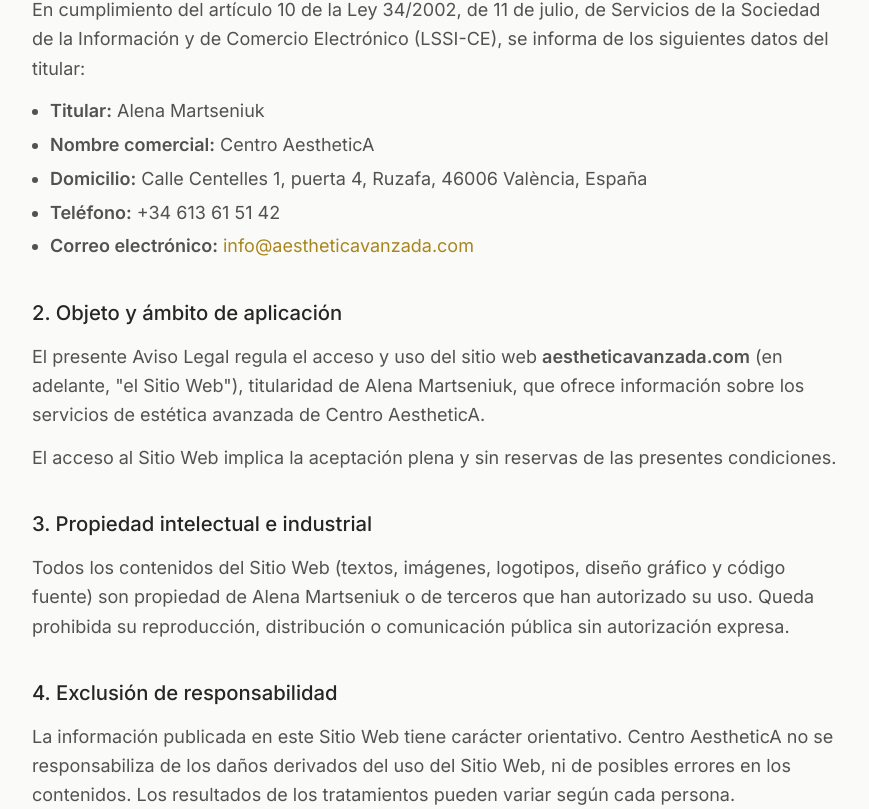
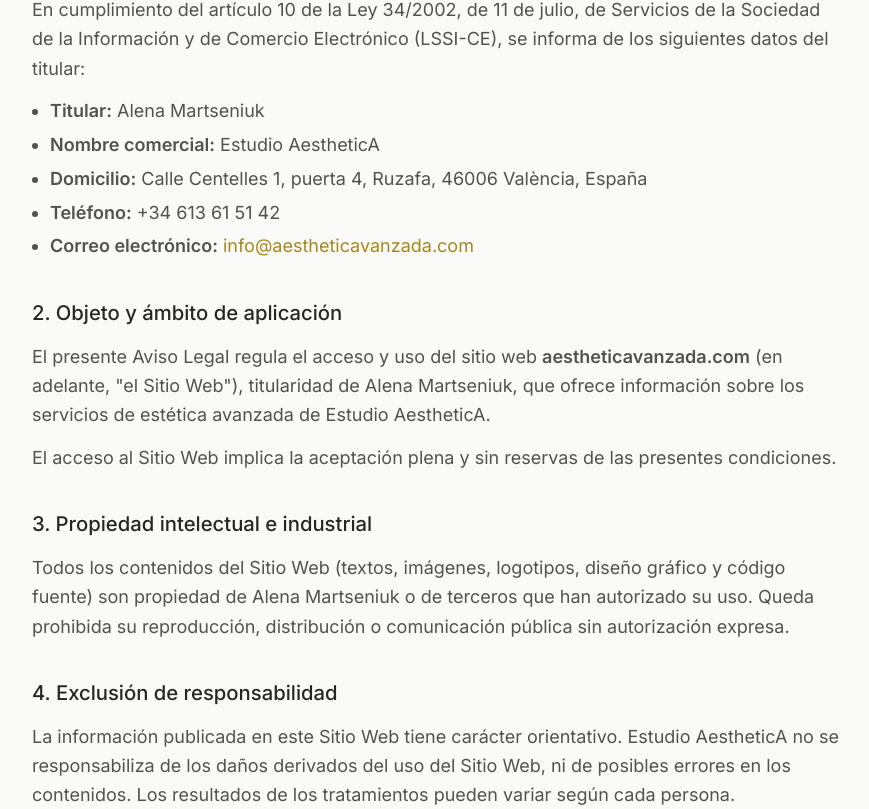
Before and after one commit to lalego/aesthetica-web, a React (Vite) app in the folder apps/web/: page /aviso-legal in a window 1280 px wide. Shown: the part 311-1120 px from the top of the page, without its empty margins (203-1072 px from the left). Built offline with nearby package versions, Linux system fonts and the light colour scheme; no server answers; the database is empty; a web font is replaced by a local one.

Commit message:
fix(web): nombre comercial Estudio AestheticA en las páginas legales

```diff
--- a/apps/web/src/pages/AvisoLegal.tsx
+++ b/apps/web/src/pages/AvisoLegal.tsx
@@ -21,7 +21,7 @@
             <p>En cumplimiento del artículo 10 de la Ley 34/2002, de 11 de julio, de Servicios de la Sociedad de la Información y de Comercio Electrónico (LSSI-CE), se informa de los siguientes datos del titular:</p>
             <ul className="space-y-1 pl-4 list-disc">
               <li><strong>Titular:</strong> Alena Martseniuk</li>
-              <li><strong>Nombre comercial:</strong> Centro AestheticA</li>
+              <li><strong>Nombre comercial:</strong> Estudio AestheticA</li>
               <li><strong>Domicilio:</strong> {CLINIC.address.full}</li>
               <li><strong>Teléfono:</strong> {CLINIC.contact.phone}</li>
               <li><strong>Correo electrónico:</strong> <a href={`mailto:${CLINIC.contact.email}`} className="text-gold-500 hover:underline">{CLINIC.contact.email}</a></li>
@@ -30,7 +30,7 @@
 
           <section className="space-y-3">
             <h2 className="text-lg font-medium text-neutral-800">2. Objeto y ámbito de aplicación</h2>
-            <p>El presente Aviso Legal regula el acceso y uso del sitio web <strong>{new URL(CLINIC.website).host}</strong> (en adelante, "el Sitio Web"), titularidad de Alena Martseniuk, que ofrece información sobre los servicios de estética avanzada de Centro AestheticA.</p>
+            <p>El presente Aviso Legal regula el acceso y uso del sitio web <strong>{new URL(CLINIC.website).host}</strong> (en adelante, "el Sitio Web"), titularidad de Alena Martseniuk, que ofrece información sobre los servicios de estética avanzada de Estudio AestheticA.</p>
             <p>El acceso al Sitio Web implica la aceptación plena y sin reservas de las presentes condiciones.</p>
           </section>
 
@@ -41,7 +41,7 @@
 
           <section className="space-y-3">
             <h2 className="text-lg font-medium text-neutral-800">4. Exclusión de responsabilidad</h2>
-            <p>La información publicada en este Sitio Web tiene carácter orientativo. Centro AestheticA no se responsabiliza de los daños derivados del uso del Sitio Web, ni de posibles errores en los contenidos. Los resultados de los tratamientos pueden variar según cada persona.</p>
+            <p>La información publicada en este Sitio Web tiene carácter orientativo. Estudio AestheticA no se responsabiliza de los daños derivados del uso del Sitio Web, ni de posibles errores en los contenidos. Los resultados de los tratamientos pueden variar según cada persona.</p>
           </section>
 
           <section className="space-y-3">
--- a/apps/web/src/pages/Privacidad.tsx
+++ b/apps/web/src/pages/Privacidad.tsx
@@ -19,7 +19,7 @@
           <section className="space-y-3">
             <h2 className="text-lg font-medium text-neutral-800">1. Responsable del tratamiento</h2>
             <ul className="space-y-1 pl-4 list-disc">
-              <li><strong>Responsable:</strong> Alena Martseniuk (Centro AestheticA)</li>
+              <li><strong>Responsable:</strong> Alena Martseniuk (Estudio AestheticA)</li>
               <li><strong>Domicilio:</strong> {CLINIC.address.full}</li>
               <li><strong>Contacto:</strong> <a href={`mailto:${CLINIC.contact.email}`} className="text-gold-500 hover:underline">{CLINIC.contact.email}</a></li>
             </ul>
```
Also changed, not shown: 1 other file (tests, documents, lock files or other folders).
